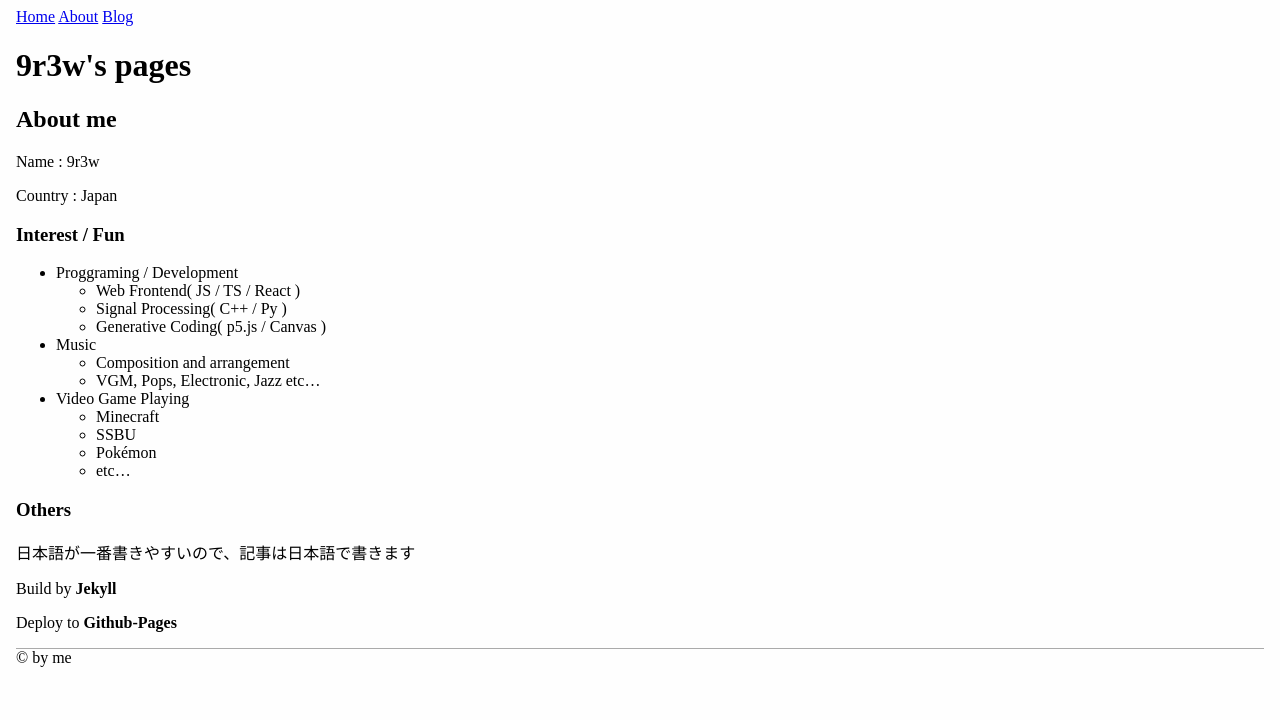
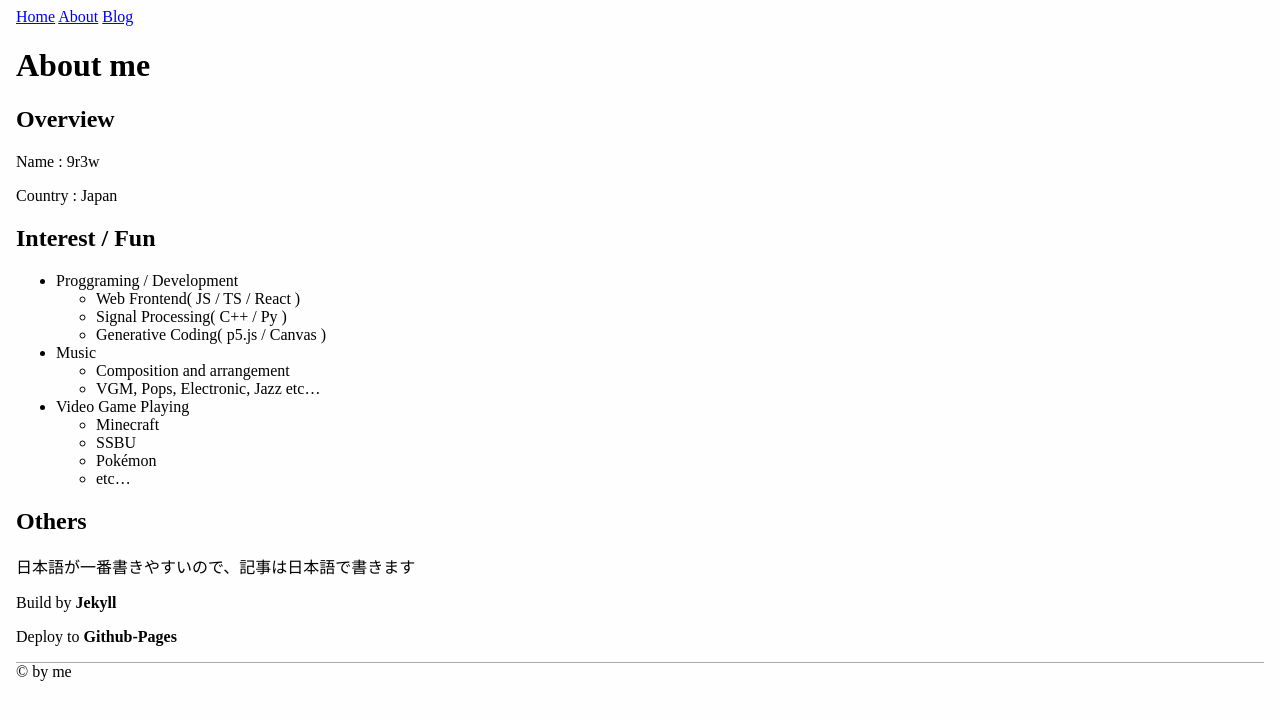
Before and after one commit to 9r3w/9r3w.github.io, a Jekyll site: the page built from about.md, in a window 1280 px wide. Shown: the top 720 px of the page. Built offline with Jekyll 4.4.1, drawn with Linux system fonts in a browser that asks for light colours.

Commit message:
Update about.md

```diff
--- a/about.md
+++ b/about.md
@@ -1,15 +1,15 @@
 ---
 layout: default
-title: 9r3w's pages
+title: About me
 ---
 
-## About me
+## Overview
 
 Name : 9r3w
 
 Country : Japan
 
-### Interest / Fun
+## Interest / Fun
 
 - Proggraming / Development
   - Web Frontend( JS / TS / React )
@@ -26,7 +26,7 @@ Country : Japan
   - Pokémon
   - etc…
 
-### Others
+## Others
 
 日本語が一番書きやすいので、記事は日本語で書きます
 
```
